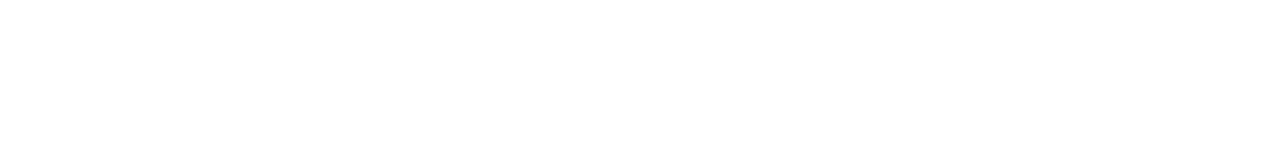
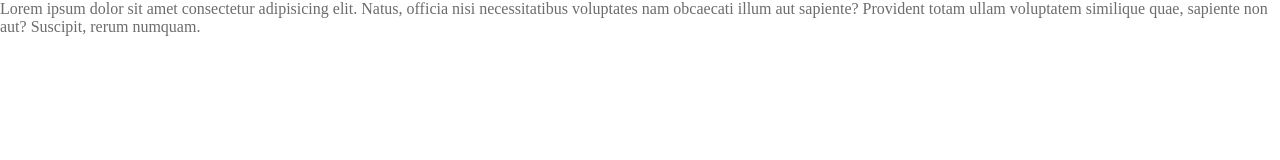
Before and after one commit to robertofr/Perfil_viagens, a plain HTML site: page index.html in a window 1280 px wide. Drawn offline with Linux system fonts and the light colour scheme.

Commit message:
Iniciando style

```diff
--- a/index.html
+++ b/index.html
@@ -8,6 +8,9 @@
     <link rel="stylesheet" href="styles/index.css">
 </head>
 <body>
+    <p>
 
+        Lorem ipsum dolor sit amet consectetur adipisicing elit. Natus, officia nisi necessitatibus voluptates nam obcaecati illum aut sapiente? Provident totam ullam voluptatem similique quae, sapiente non aut? Suscipit, rerum numquam.
+    </p>
 </body>
 </html>
--- a/styles/global.css
+++ b/styles/global.css
@@ -3,3 +3,18 @@
     padding: 0;
     box-sizing: border-box;
 }
+
+:root{
+    --brand-color: #ef5f4c;
+    --shape-transparency: #ffffff8f;
+    --background-color: #ffffff;
+    --surface-color: #f5f5f5;
+    --skeleton-color: #d9d9d9;
+    --text-color-primary: #313131;
+    --text-color-secondary: #6c6c6c;
+}
+
+body{
+    color: var(--text-color-secondary);
+    background-color: var(--background-color);
+}
```
Also changed, not shown: assets/AirplaneTilt.svg (added), assets/Image 01.png (added), assets/Image 02.png (added), assets/Image 03.png (added), assets/Image 04.png (added), assets/Image 05.png (added), assets/Image 06.png (added), assets/Image 07.png (added), assets/Image 08.png (added), assets/Image 09.png (added), assets/Image 10.png (added), assets/Image 11.png (added), assets/Image.svg (added), assets/Logo.svg (added), 2 more files, 1 other file.
